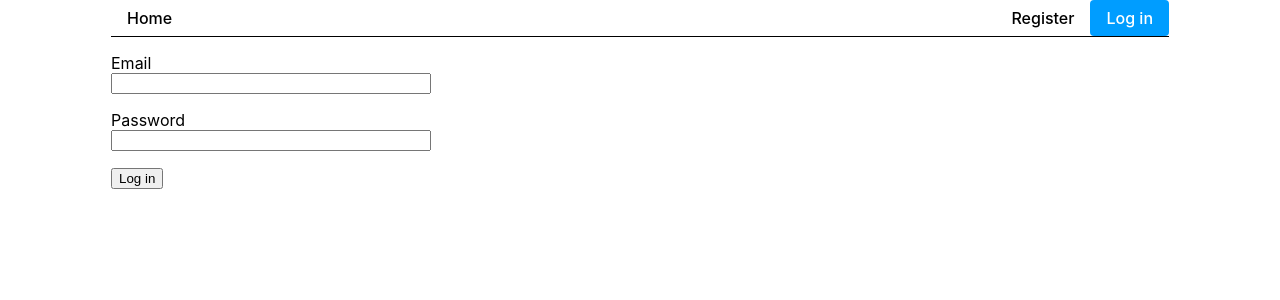
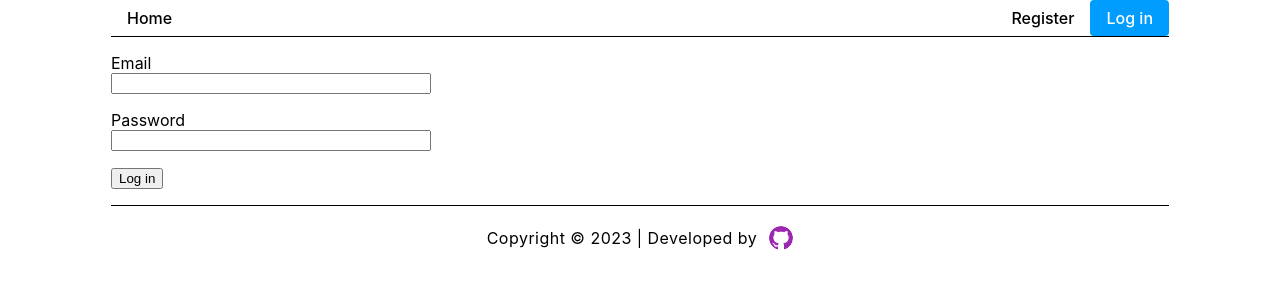
Before and after one commit to Melashchenko/goit-react-hw-08-phonebook, a React (Create React App) app: page /goit-react-hw-08-phonebook/login in a window 1280 px wide. Shown: the top 300 px of the page. Built offline with nearby package versions, Linux system fonts and the light colour scheme.

Commit message:
added footer

```diff
--- a/package.json
+++ b/package.json
@@ -20,6 +20,7 @@
     "react-dom": "^18.1.0",
     "react-helmet": "^6.1.0",
     "react-hot-toast": "^2.4.0",
+    "react-icons": "^4.8.0",
     "react-redux": "^8.0.5",
     "react-router-dom": "^6.9.0",
     "react-scripts": "5.0.1",
--- /dev/null
+++ b/src/components/Footer/Footer.jsx
@@ -0,0 +1,23 @@
+import {
+  FooterContainer,
+  FooterDataWrapper,
+  FooterDataText,
+  GithubLogo,
+} from 'components/Footer/Footer.styled';
+
+export default function Footer() {
+  return (
+    <FooterContainer>
+      <FooterDataWrapper>
+        <FooterDataText>Copyright © 2023 | Developed by</FooterDataText>
+        <a
+          target="_blank"
+          rel="noopener noreferrer"
+          href="https://github.com/Melashchenko"
+        >
+          <GithubLogo />
+        </a>
+      </FooterDataWrapper>
+    </FooterContainer>
+  );
+}
--- /dev/null
+++ b/src/components/Footer/Footer.styled.jsx
@@ -0,0 +1,42 @@
+import styled from 'styled-components';
+import { BsGithub } from 'react-icons/bs';
+
+export const FooterContainer = styled.footer`
+  width: 100%;
+  min-height: 64px;
+  border-top: 1px solid black;
+`;
+
+export const FooterDataWrapper = styled.div`
+  display: flex;
+  justify-content: center;
+  align-items: center;
+  margin-left: auto;
+  margin-right: auto;
+  padding: 20px 0;
+  width: 100%;
+`;
+export const FooterDataText = styled.p`
+  margin-right: 10px;
+  font: inherit;
+  font-size: 16px;
+  font-weight: 400;
+  letter-spacing: 0.03em;
+  text-align: center;
+`;
+
+export const GithubLogo = styled(BsGithub)`
+  margin-left: 2px;
+  color: #9c27b0;
+  width: 24px;
+  height: 24px;
+  border-radius: 50%;
+  vertical-align: middle;
+  transition: transform 250ms cubic-bezier(0.4, 0, 0.2, 1),
+    box-shadow 250ms cubic-bezier(0.4, 0, 0.2, 1),
+    scale 250ms cubic-bezier(0.4, 0, 0.2, 1);
+  &:hover {
+    box-shadow: 0 0 13px 3px #9c27b0;
+    transform: scale(1.3);
+  }
+`;
--- a/src/components/Layout.jsx
+++ b/src/components/Layout.jsx
@@ -4,14 +4,18 @@ import { Outlet } from 'react-router-dom';
 
 import { AppBar } from './AppBar/AppBar';
 import { Container } from './AppBar/AppBar.styled';
+import Footer from './Footer/Footer';
 
 export const Layout = () => {
   return (
     <Container>
       <AppBar />
       <Suspense fallback={null}>
-        <Outlet />
+        <main>
+          <Outlet />
+        </main>
       </Suspense>
+      <Footer />
     </Container>
   );
 };
--- a/src/components/LoginForm/LoginForm.styled.jsx
+++ b/src/components/LoginForm/LoginForm.styled.jsx
@@ -2,6 +2,7 @@ import styled from 'styled-components';
 
 export const Form = styled.form`
   width: 320px;
+  margin-bottom: 16px;
 `;
 
 export const Label = styled.label`
--- a/src/components/RegisterForm/RegisterForm.styled.jsx
+++ b/src/components/RegisterForm/RegisterForm.styled.jsx
@@ -2,6 +2,7 @@ import styled from 'styled-components';
 
 export const Form = styled.form`
   width: 320px;
+  margin-bottom: 16px;
 `;
 
 export const Label = styled.label`
--- a/src/pages/Contacts/Contacts.jsx
+++ b/src/pages/Contacts/Contacts.jsx
@@ -5,7 +5,13 @@ import { Filter } from 'components/Filter/Filter';
 
 export default function Contacts() {
   return (
-    <Box as="main" display="flex" flexDirection="column" width={280}>
+    <Box
+      as="div"
+      display="flex"
+      flexDirection="column"
+      width={280}
+      marginBottom={16}
+    >
       <title>Your contacts </title>
 
       <ContactFormFormik />
```
Also changed, not shown: 1 other file (tests, documents, lock files or other folders).
